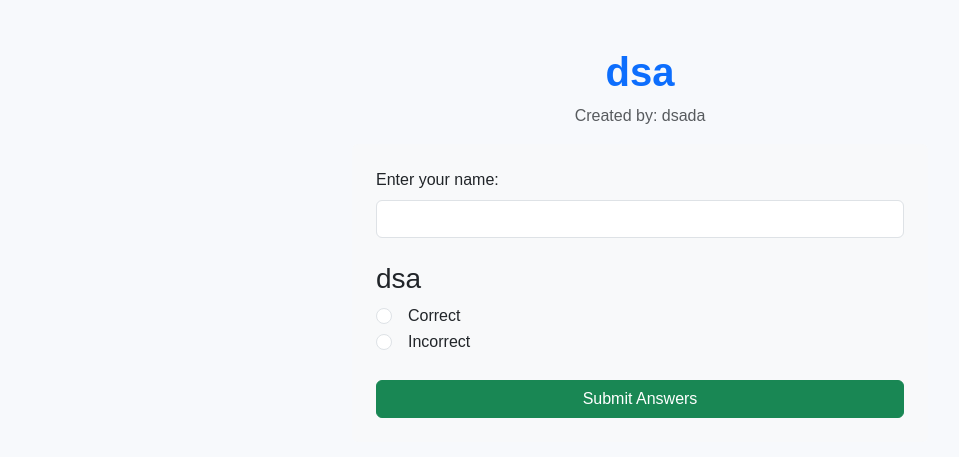
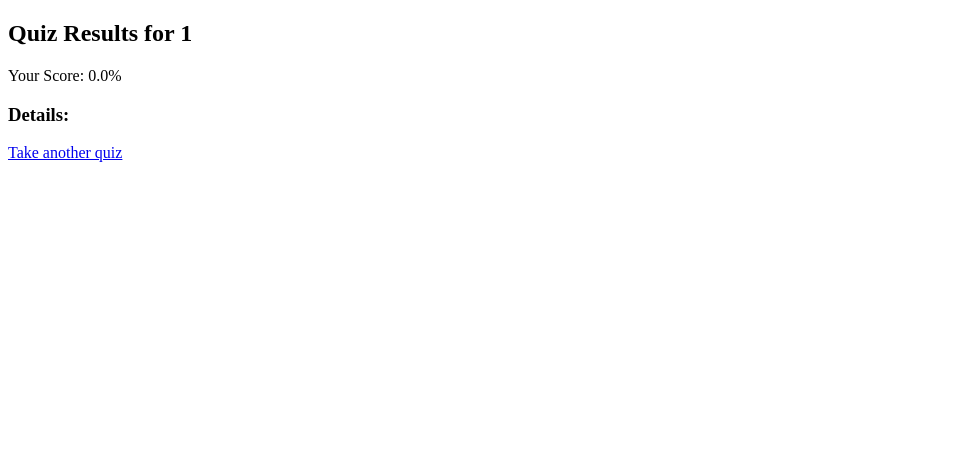
Before and after one commit to Samandar2005/Viktorina, a Django app: page /quiz/1/result/1/ in a window 1280 px wide. Shown: the top 457 px of the page, without its empty margins (0-959 px from the left). Run offline with Django 5.2, Linux system fonts and the light colour scheme; data comes from the database, SQL or seed files in the repository; both versions use the stored data as it was after the commit; data that the repository does not hold is empty; some libraries are stand-ins or nearby versions.

Commit message:
update view and html files

```diff
--- a/quiz_app/views.py
+++ b/quiz_app/views.py
@@ -1,11 +1,12 @@
 from django.shortcuts import render, redirect, get_object_or_404
+from django.urls import reverse
 from .models import Quiz, Question, Answer
 from .forms import QuizForm, QuestionForm
 from django.db.models import Count
 
 
 def enter_participant_name(request):
-    # Foydalanuvchi ismini kiritish sahifasi
+    # Step 1: User enters their name before creating a quiz
     if request.method == "POST":
         participant_name = request.POST.get('participant_name')
         return redirect('create_quiz', participant_name=participant_name)
@@ -13,47 +14,45 @@ def enter_participant_name(request):
 
 
 def create_quiz(request, participant_name):
-    # Viktorinani yaratish va savollarni ketma-ket kiritish sahifasi
+    # Create a quiz and add questions sequentially
+    quiz, created = Quiz.objects.get_or_create(
+        creator_name=participant_name,
+        defaults={'title': 'Untitled Quiz'}
+    )
+
     if request.method == "POST":
-        quiz_form = QuizForm(request.POST)
         question_form = QuestionForm(request.POST)
 
-        if quiz_form.is_valid() and question_form.is_valid():
-            quiz = quiz_form.save(commit=False)
-            quiz.creator_name = participant_name
-            quiz.save()
-
+        if question_form.is_valid():
             question = question_form.save(commit=False)
             question.quiz = quiz
             question.save()
 
-            # Agar savollar soni hali 10 taga yetmagan bo'lsa, yangi savol kiritishni davom ettiradi
+            # If fewer than 10 questions, allow adding another question
             if quiz.questions.count() < 10:
                 return render(request, 'create_quiz.html', {
-                    'quiz_form': quiz_form,
                     'question_form': QuestionForm(),
                     'quiz': quiz
                 })
-            # 10 ta savol to'ldirilganda batafsil sahifaga o'tadi
+            # If 10 questions, redirect to the quiz detail page with generated URL
             return redirect('quiz_detail', quiz_id=quiz.id)
     else:
-        quiz_form = QuizForm()
         question_form = QuestionForm()
 
     return render(request, 'create_quiz.html', {
-        'quiz_form': quiz_form,
         'question_form': question_form,
+        'quiz': quiz
     })
 
 
 def quiz_detail(request, quiz_id):
-    # Viktorinani batafsil ko'rish va javoblarni yuborish sahifasi
+    # Display the quiz for participants to answer questions
     quiz = get_object_or_404(Quiz, id=quiz_id)
     return render(request, 'quiz_detail.html', {'quiz': quiz})
 
 
 def submit_answers(request, quiz_id):
-    # Foydalanuvchi javoblarini yuboradi va natijalarni hisoblaydi
+    # Participants submit answers for the quiz
     quiz = get_object_or_404(Quiz, id=quiz_id)
 
     if request.method == "POST":
@@ -74,10 +73,9 @@ def submit_answers(request, quiz_id):
 
 
 def quiz_result(request, quiz_id, participant_name):
-    # Ishtirokchining natijalarini ko'rsatish sahifasi
+    # Show results for the participant
     quiz = get_object_or_404(Quiz, id=quiz_id)
-    answers = Answer.objects.filter(question__quiz=quiz)
-    participant_answers = answers.filter(participant_name=participant_name)
+    participant_answers = Answer.objects.filter(question__quiz=quiz, participant_name=participant_name)
     correct_count = participant_answers.filter(is_correct=True).count()
     total_questions = quiz.questions.count()
     score = (correct_count / total_questions) * 100
@@ -87,5 +85,4 @@ def quiz_result(request, quiz_id, participant_name):
         'score': score,
         'participant_name': participant_name,
         'participant_answers': participant_answers,
-        'all_answers': answers,
     })
--- a/templates/quiz_result.html
+++ b/templates/quiz_result.html
@@ -1,37 +1,26 @@
-{% load static %}
-
 <!DOCTYPE html>
 <html lang="en">
 <head>
     <meta charset="UTF-8">
     <meta name="viewport" content="width=device-width, initial-scale=1.0">
-    <title>Quiz Result</title>
-    <link rel="stylesheet" href="https://cdnjs.cloudflare.com/ajax/libs/bootstrap/5.3.0/css/bootstrap.min.css">
-    <link rel="stylesheet" href="{% static 'css/style.css' %}">
+    <title>Quiz Results</title>
 </head>
 <body>
-    <div class="container mt-5">
-        <h1 class="text-center text-primary">{{ quiz.title }}</h1>
-        <p class="text-center text-muted">Created by: {{ quiz.creator_name }}</p>
-        <form method="post" action="{% url 'submit_answers' quiz.id %}" class="p-4 bg-light rounded">
-            {% csrf_token %}
-            <label class="form-label">Enter your name:</label>
-            <input type="text" name="participant_name" required class="form-control mb-3">
-            {% for question in quiz.questions.all %}
-                <h3 class="mt-4">{{ question.text }}</h3>
-                <div class="form-check">
-                    <input type="radio" name="question_{{ question.id }}" value="True" class="form-check-input">
-                    <label class="form-check-label">Correct</label>
-                </div>
-                <div class="form-check">
-                    <input type="radio" name="question_{{ question.id }}" value="False" class="form-check-input">
-                    <label class="form-check-label">Incorrect</label>
-                </div>
+    <div class="container">
+        <h2>Quiz Results for {{ participant_name }}</h2>
+        <p>Your Score: {{ score }}%</p>
+
+        <h3>Details:</h3>
+        <ul>
+            {% for answer in participant_answers %}
+                <li>
+                    <strong>Question:</strong> {{ answer.question.text }}<br>
+                    <strong>Your Answer:</strong> {{ answer.is_correct|yesno:"Correct,Incorrect" }}
+                </li>
             {% endfor %}
-            <button type="submit" class="btn btn-success w-100 mt-4">Submit Answers</button>
-        </form>
+        </ul>
+
+        <a href="{% url 'enter_participant_name' %}">Take another quiz</a>
     </div>
-    <script src="https://cdnjs.cloudflare.com/ajax/libs/bootstrap/5.3.0/js/bootstrap.bundle.min.js"></script>
-    <script src="{% static 'js/script.js' %}"></script>
 </body>
 </html>
```
Also changed, not shown: templates/create_quiz.html (+9 -26 lines), templates/enter_name.html (+5 -10 lines), templates/quiz_created.html (added, +15 -0 lines), templates/quiz_detail.html (+19 -22 lines), db.sqlite3.
